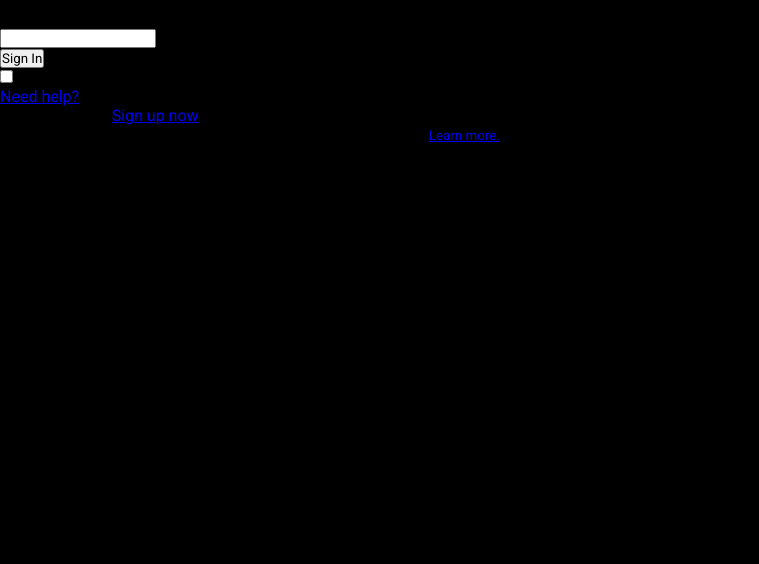
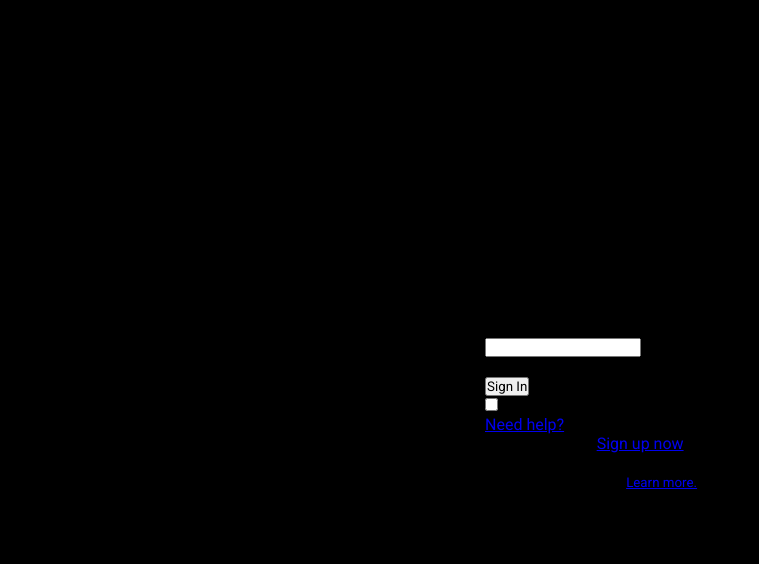
Before and after one commit to Semih-Sinani/Netflix-Login-Clone, a plain HTML site: page index.html in a window 1280 px wide. Shown: the whole page, without its empty margins (0-759 px from the left). Drawn offline with Linux system fonts and the light colour scheme.

Commit message:
Added a style for form-wrapper

```diff
--- a/styles.css
+++ b/styles.css
@@ -31,3 +31,14 @@ nav {
 nav a img {
     width: 167px;
 }
+
+.form-wrapper {
+    position: absolute;
+    left: 50%;
+    top: 50%;
+    border-radius: 4px;
+    padding: 70px;
+    width: 450px;
+    transform: translate(-50%, -50%);
+    background: rgba(0, 0, 0, .75);
+}
```
